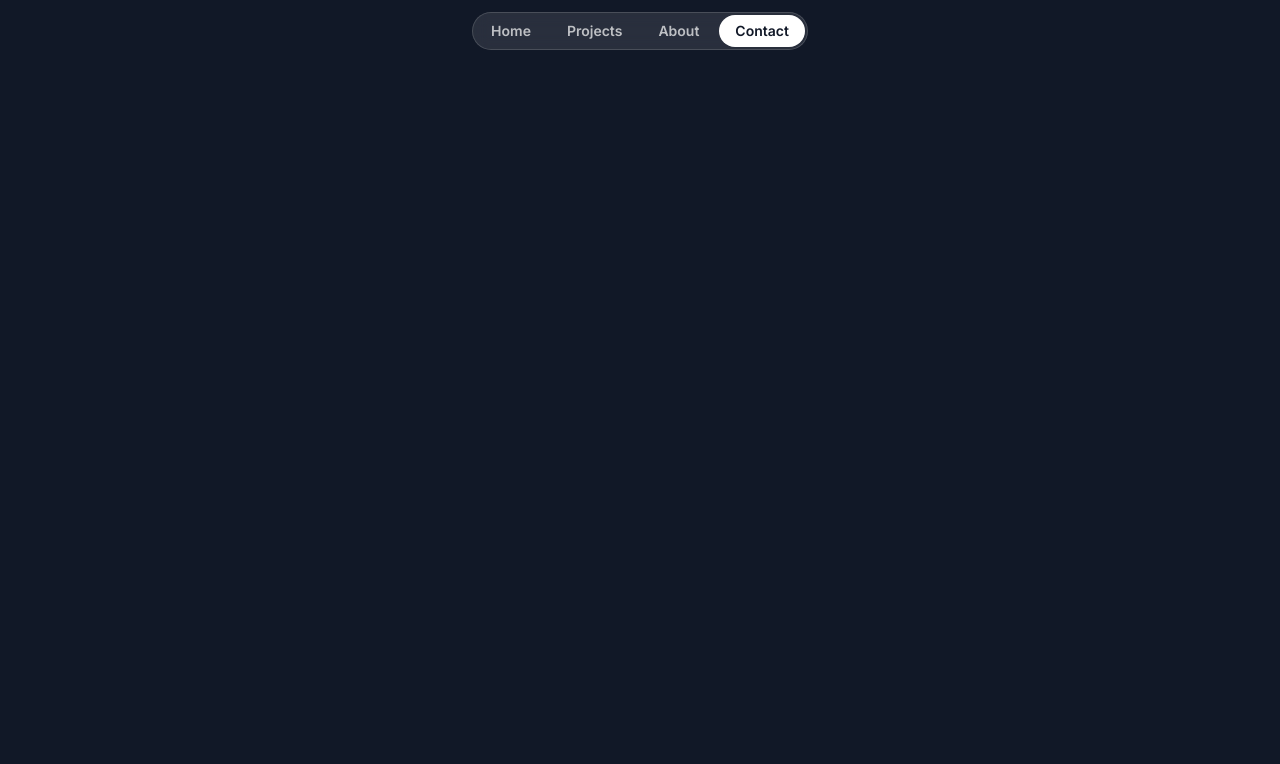
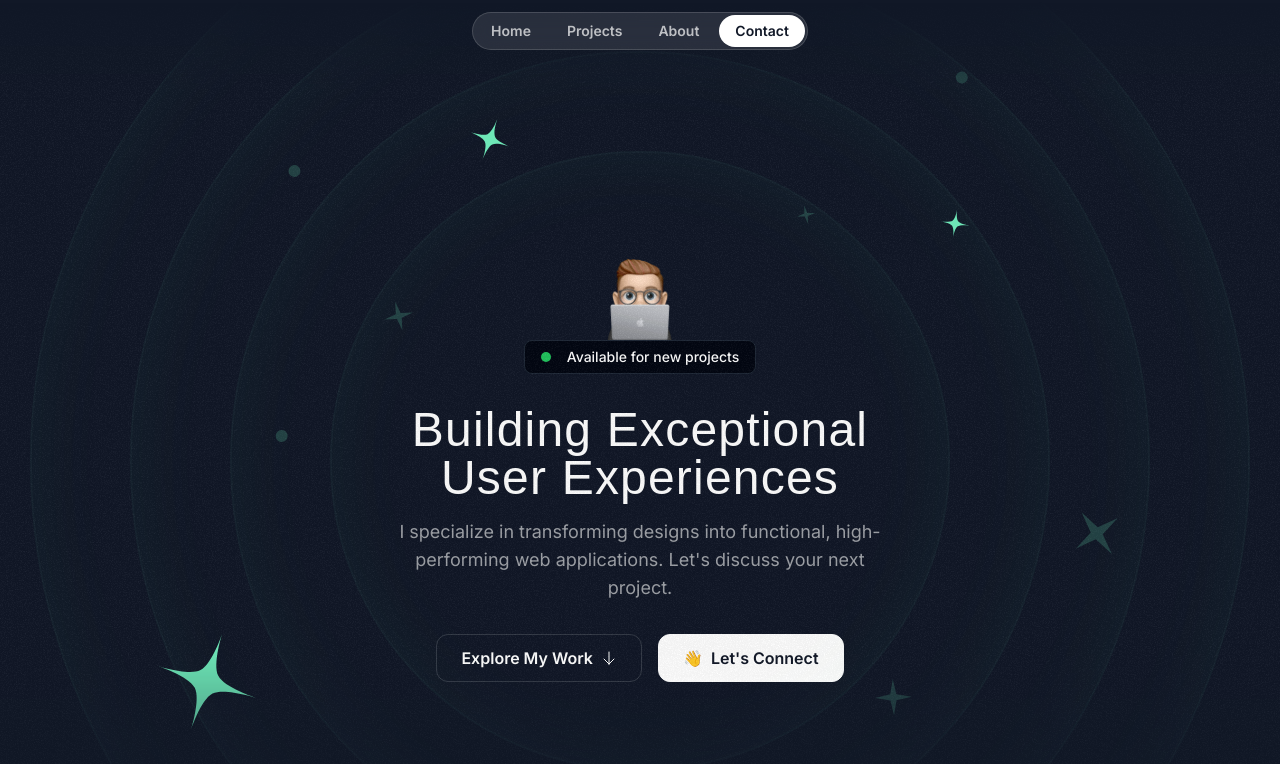
Before and after one commit to theankitgupta/practicePortfolioTwo, a Next.js app: page / in a window 1280 px wide. Shown: the top 764 px of the page. Built offline with nearby package versions, Linux system fonts and the light colour scheme; a web font is replaced by a local one.

Commit message:
Hero Done

```diff
--- a/src/app/globals.css
+++ b/src/app/globals.css
@@ -6,4 +6,7 @@
   .nav-item {
     @apply px-4 py-1.5 rounded-full text-white/70 text-sm font-semibold hover:bg-white/10 hover:text-white transition duration-300;
   }
+  .hero-ring {
+    @apply absolute inset-0 border-2 top-1/2 left-1/2 -translate-x-1/2 -translate-y-1/2 rounded-full border-emerald-300/5 shadow-[0_0_80px_inset] shadow-emerald-300/5
+  }
 }
--- a/src/app/page.tsx
+++ b/src/app/page.tsx
@@ -1,9 +1,11 @@
 import { Header } from "@/sections/Header";
+import { HeroSection } from "@/sections/Hero";
 
 export default function Home() {
   return (
     <div>
       <Header />
+      <HeroSection />
     </div>
   );
 }
--- /dev/null
+++ b/src/components/HeroOrbit.tsx
@@ -0,0 +1,32 @@
+import { PropsWithChildren } from "react"
+
+export const HeroOrbit = ({
+  children,
+  size,
+  rotation,
+}: PropsWithChildren<{
+  size: number;
+  rotation: number;
+}>) => {
+  return (
+    <div className="absolute top-1/2 left-1/2 -translate-x-1/2 -translate-y-1/2">
+        <div
+          className="flex items-start justify-start"
+          style={{
+            height: `${size}px`,
+            width: `${size}px`,
+            transform: `rotate(${rotation}deg)`,
+          }}
+        >
+          <div
+            className="inline-flex"
+            style={{
+              transform: `rotate(${rotation * -1},deg)`
+            }}
+          >
+            {children}
+          </div>
+        </div>
+      </div>
+  )
+}
--- a/src/sections/Header.tsx
+++ b/src/sections/Header.tsx
@@ -1,5 +1,5 @@
 export const Header = () => {
-  return <div className="flex justify-center items-center relative top-3">
+  return <div className="flex justify-center items-center fixed top-3 w-full z-10">
     <nav className="flex gap-1 p-0.5 border border-white/15 rounded-full bg-white/10 backdrop-blur">
       <a href='#' className="nav-item">
         Home
--- a/src/sections/Hero.tsx
+++ b/src/sections/Hero.tsx
@@ -1,3 +1,146 @@
+import memojiImage from '@/assets/images/memoji-computer.png';
+import ArrowDown from '@/assets/icons/arrow-down.svg';
+import grainImage from '@/assets/images/grain.jpg';
+import StarIcon from '@/assets/icons/star.svg';
+import SparkleIcon from '@/assets/icons/sparkle.svg';
+import Image from 'next/image'
+import { HeroOrbit } from '@/components/HeroOrbit';
+
 export const HeroSection = () => {
-  return <div>Hero Section</div>;
+  return (
+    <div className='py-32 md:py-48 lg:py-60 relative z-0 overflow-x-clip'>
+      <div className="absolute inset-0 [mask-image:linear-gradient(to_bottom,transparent,black_10%,black_70%,transparent)]  ">
+        <div
+          className="absolute inset-0 -z-30 opacity-5"
+          style={{
+            backgroundImage: `url(${grainImage.src})`
+          }}
+        ></div>
+        <div className="size-[620px] hero-ring"></div>
+        <div className="size-[820px] hero-ring"></div>
+        <div className="size-[1020px] hero-ring"></div>
+        <div className="size-[1220px] hero-ring"></div>
+        <HeroOrbit
+          size={800}
+          rotation={-72}
+        >
+          <StarIcon
+            className='size-28 text-emerald-300'
+          />
+        </HeroOrbit>
+        <HeroOrbit
+          size={550}
+          rotation={20}
+        >
+          <StarIcon
+            className='size-12 text-emerald-300'
+          />
+        </HeroOrbit>
+        <HeroOrbit
+          size={590}
+          rotation={98}
+        >
+          <StarIcon
+            className='size-8 text-emerald-300'
+          />
+        </HeroOrbit>
+        <HeroOrbit
+          size={720}
+          rotation={85}
+        >
+          <div
+            className='size-3 rounded-full bg-emerald-300/20'
+          />
+        </HeroOrbit>
+        <HeroOrbit
+          size={520}
+          rotation={-41}
+        >
+          <div
+            className='size-3 rounded-full bg-emerald-300/20'
+          />
+        </HeroOrbit>
+        <HeroOrbit
+          size={650}
+          rotation={-5}
+        >
+          <div
+            className='size-3 rounded-full bg-emerald-300/20'
+          />
+        </HeroOrbit>
+        <HeroOrbit
+          size={430}
+          rotation={-14}
+        >
+          <SparkleIcon
+            className='size-8 text-emerald-300/20'
+          />
+        </HeroOrbit>
+        <HeroOrbit
+          size={440}
+          rotation={79}
+        >
+          <SparkleIcon
+            className='size-5 text-emerald-300/20'
+          />
+        </HeroOrbit>
+        <HeroOrbit
+          size={530}
+          rotation={178}
+        >
+          <SparkleIcon
+            className='size-10 text-emerald-300/20'
+          />
+        </HeroOrbit>
+        <HeroOrbit
+          size={710}
+          rotation={144}
+        >
+          <SparkleIcon
+            className='size-14 text-emerald-300/20'
+          />
+        </HeroOrbit>
+      </div>
+
+      <div className="container">
+        <div className="flex flex-col items-center">
+          <Image
+            src={memojiImage}
+            alt='Person peeking from behind laptop'
+            className='size-[100px]'
+          />
+          <div className='bg-gray-950 border border-gray-800 px-4 py-1.5 inline-flex items-center gap-4 rounded-lg'>
+            <div className='bg-green-500 size-2.5 rounded-full'></div>
+            <div className='text-sm font-medium'>
+              Available for new projects
+            </div>
+          </div>
+        </div>
+        <div className="max-w-lg mx-auto">
+          <h1 className='font-serif text-3xl md:text-5xl mt-8 text-center tracking-wide'>
+            Building Exceptional User Experiences
+          </h1>
+          <p className='mt-4 text-center text-white/60 md:text-lg'>
+            I specialize in transforming designs into functional, high-performing web applications. Let&apos;s discuss your next project.
+          </p>
+        </div>
+        <div className='flex flex-col md:flex-row justify-center items-center mt-8 gap-4'>
+          <button className='inline-flex items-center gap-2 border border-white/15 px-6 h-12 rounded-xl'>
+            <span className='font-semibold'>
+              Explore My Work
+            </span>
+            <ArrowDown className='size-4' />
+          </button>
+          <button className='inline-flex items-center gap-2 border border-white bg-white text-gray-900 h-12 px-6 rounded-xl'>
+            <span>
+              👋
+            </span>
+            <span className='font-semibold'>
+              Let&apos;s Connect
+            </span>
+          </button>
+        </div>
+      </div>
+    </div>
+  );
 };
```
